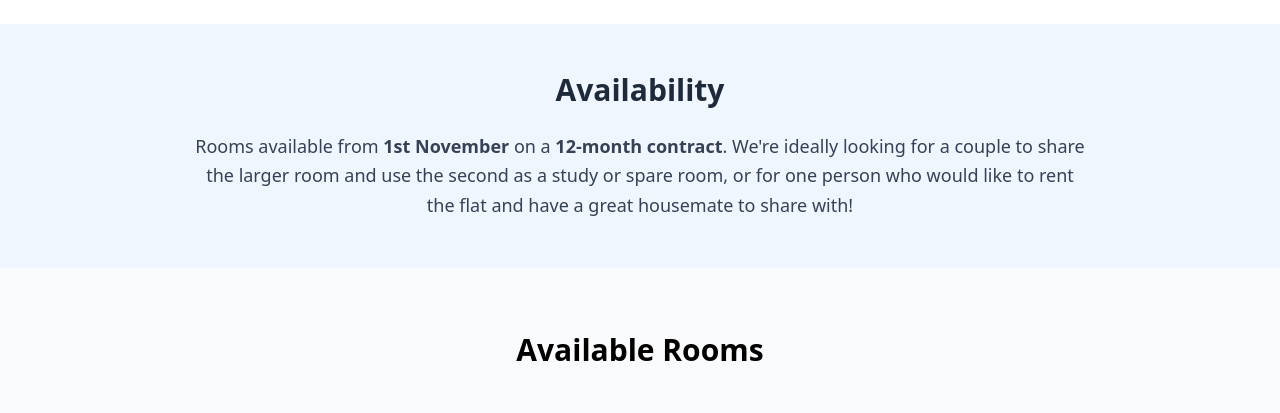
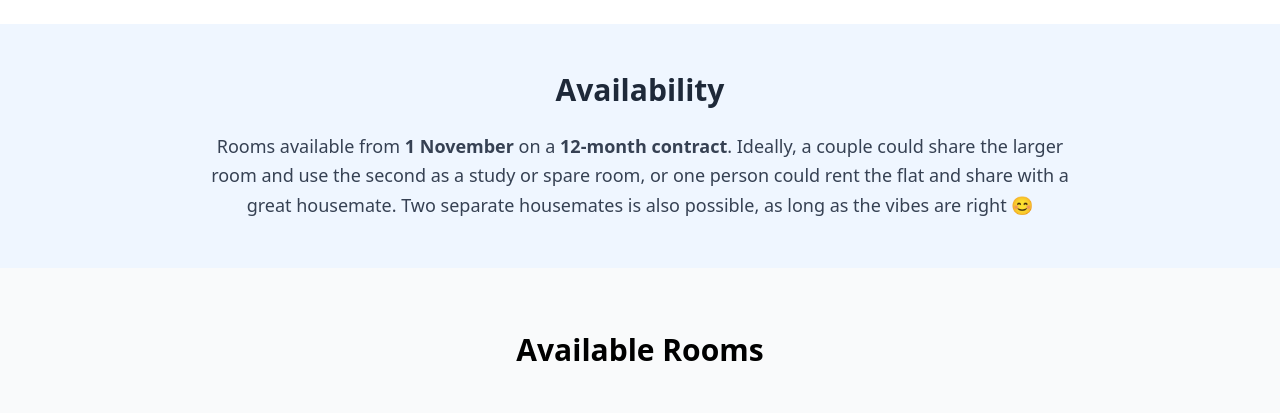
Before and after one commit to kcvanroose/Flat, a website: page index.html in a window 1280 px wide. Shown: the part 2140-2553 px from the top of the page. Drawn offline with Linux system fonts and the light colour scheme.

Commit message:
change availability

```diff
--- a/index.html
+++ b/index.html
@@ -81,7 +81,7 @@
     <div class="max-w-4xl mx-auto text-center">
       <h2 class="text-3xl font-bold text-gray-800 mb-6">Availability</h2>
       <p class="text-lg text-gray-700 leading-relaxed">
-                    Rooms available from <strong>1st November</strong> on a <strong>12-month contract</strong>. We're ideally looking for a couple to share the larger room and use the second as a study or spare room, or for one person who would like to rent the flat and have a great housemate to share with!
+        Rooms available from <strong>1 November</strong> on a <strong>12-month contract</strong>. Ideally, a couple could share the larger room and use the second as a study or spare room, or one person could rent the flat and share with a great housemate. Two separate housemates is also possible, as long as the vibes are right 😊
       </p>
     </div>
   </div>
```
Lines whose indentation alone changed are shown as unchanged.
